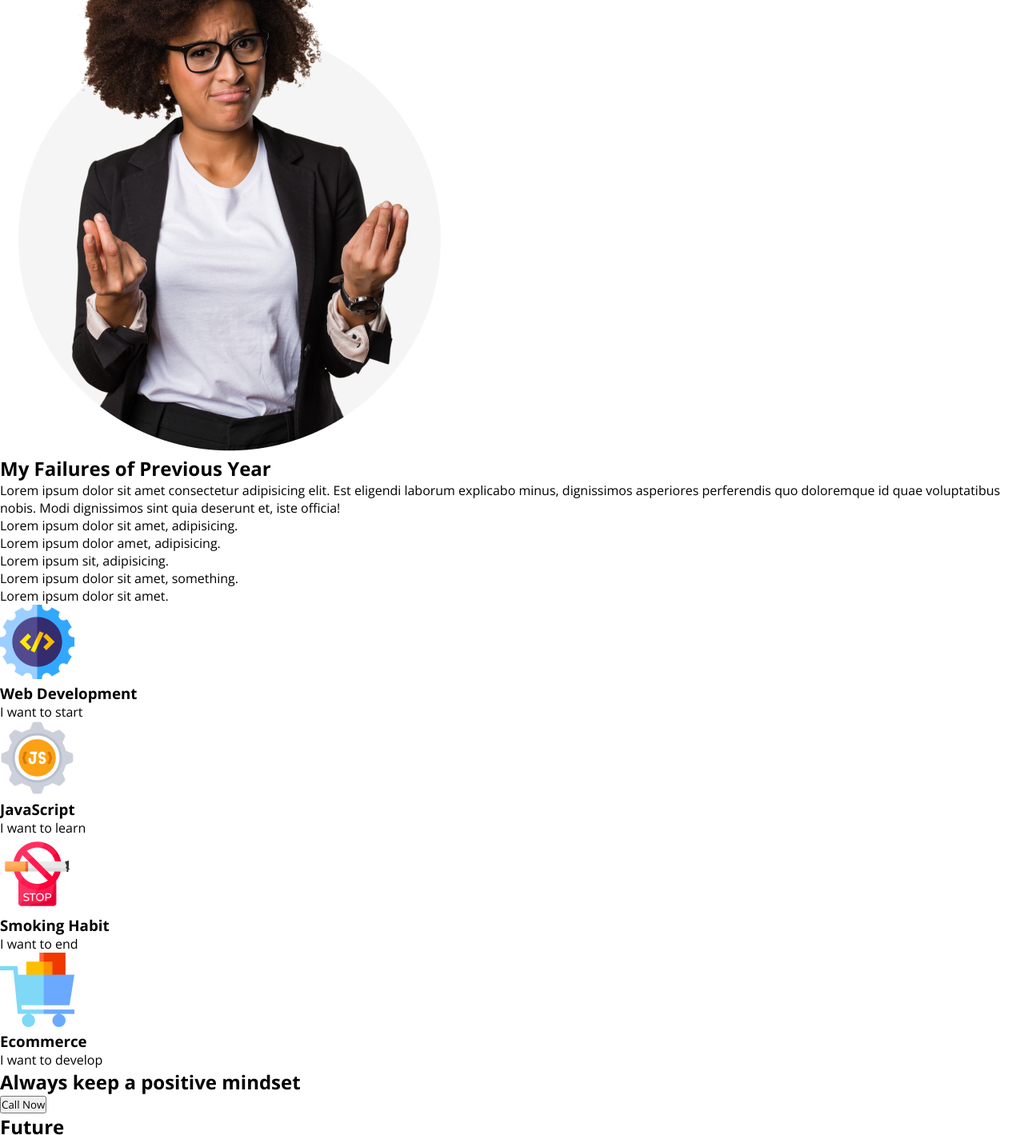
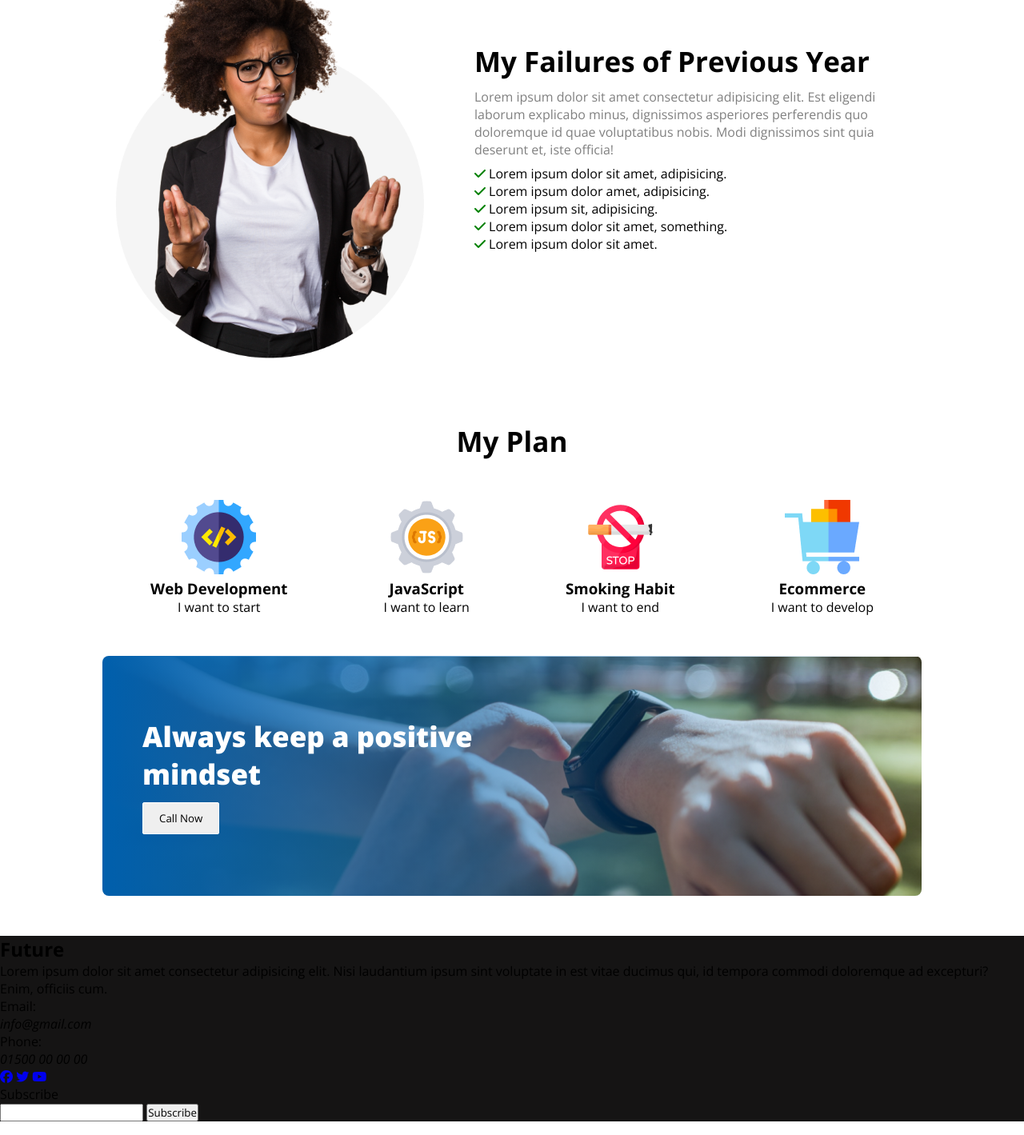
Before and after one commit to mdabarik/new-year-new-me, a plain HTML site: page index.html in a window 1280 px wide. Shown: the part 960-2379 px from the top of the page at 80% size. Drawn offline with nearby package versions, Linux system fonts and the light colour scheme.

Commit message:
two more section added

```diff
--- a/index.html
+++ b/index.html
@@ -11,6 +11,7 @@
     <link
         href="https://fonts.googleapis.com/css2?family=Open+Sans:ital,wght@0,300;0,400;0,500;0,600;0,700;0,800;1,300;1,400;1,500;1,600;1,700;1,800&display=swap"
         rel="stylesheet">
+    <script src="https://kit.fontawesome.com/50528f2296.js" crossorigin="anonymous"></script>
     <link rel="stylesheet" href="./styles/styles.css">
     <title>Practice Task 3</title>
 </head>
@@ -22,7 +23,7 @@
             <h1>All Thinks are <br> Possible If You <br> Believe</h1>
             <p>Lorem ipsum dolor, sit amet consectetur adipisicing elit. Corrupti nobis quisquam, incidunt, illum esse
                 aspernatur reiciendis voluptas maiores,
-                aut cumque  numquam ullam? Corrupti.
+                aut cumque numquam ullam? Corrupti.
                 Sint, autem eaque</p>
             <button class="btn-primary">Contact Us</button>
         </div>
@@ -30,23 +31,25 @@
     <main>
         <!-- Failure Section -->
         <section class="failure">
-            <img src="./images/person.png" alt="Person Img">
+            <img src="./images/person.png" width="528px" height="528px" alt="Person Img">
             <div class="failure-info">
                 <h2>My Failures of Previous Year</h2>
                 <p>Lorem ipsum dolor sit amet consectetur adipisicing elit. Est eligendi laborum explicabo minus,
                     dignissimos asperiores perferendis quo doloremque id quae voluptatibus nobis. Modi dignissimos sint
                     quia deserunt et, iste officia!</p>
                 <ul>
-                    <li>Lorem ipsum dolor sit amet, adipisicing.</li>
-                    <li>Lorem ipsum dolor amet, adipisicing.</li>
-                    <li>Lorem ipsum sit, adipisicing.</li>
-                    <li>Lorem ipsum dolor sit amet, something.</li>
-                    <li>Lorem ipsum dolor sit amet.</li>
+                    <li><i class="fa-solid fa-check"></i> Lorem ipsum dolor sit amet, adipisicing.</li>
+                    <li><i class="fa-solid fa-check"></i> Lorem ipsum dolor amet, adipisicing.</li>
+                    <li><i class="fa-solid fa-check"></i> Lorem ipsum sit, adipisicing.</li>
+                    <li><i class="fa-solid fa-check"></i> Lorem ipsum dolor sit amet, something.</li>
+                    <li><i class="fa-solid fa-check"></i> Lorem ipsum dolor sit amet.</li>
                 </ul>
             </div>
         </section>
         <!-- My Plan Section -->
         <section class="my-plan">
+            <h2>My Plan</h2>
+            <div class="my-plan-container">
                 <div class="plan-info">
                     <img src="./images/icons/web.png" alt="Web Dev Img">
                     <h3>Web Development</h3>
@@ -67,11 +70,14 @@
                     <h3>Ecommerce</h3>
                     <p>I want to develop</p>
                 </div>
+            </div>
         </section>
         <!--Call Now Section-->
         <section class="call-now">
-            <h2>Always keep a positive mindset</h2>
-            <button>Call Now</button>
+            <div class="call-now-container">
+                <h2>Always keep a positive <br> mindset</h2>
+                <button class="btn-primary">Call Now</button>
+            </div>
         </section>
         <!-- Footer Section -->
         <footer>
--- a/styles/styles.css
+++ b/styles/styles.css
@@ -54,3 +54,95 @@ header {
 .header-container > button {
     border-radius: 2px;
 }
+
+.failure {
+    display: flex;
+    justify-content: space-around;
+    align-items: center;
+}
+
+ul > li {
+    list-style: none;
+    font-weight: 100;
+}
+
+ul > li > i {
+    color: green;
+}
+
+/* my failure section */
+.failure {
+    max-width: 80%;
+    margin: auto;
+    margin-top: 80px;
+    margin-bottom: 80px;
+    display: flex;
+    justify-content: space-around;
+    align-items: center;
+}
+
+.failure-info {
+    padding: 50px;
+}
+
+.failure-info h2 {
+    font-size: 35px;
+    margin-bottom: 10px;
+}
+
+.failure-info p {
+    color: grey;
+    margin-bottom: 8px;
+}
+
+/*my plan section*/
+.my-plan {
+    width: 80%;
+    margin: auto;
+}
+
+.my-plan h2 {
+    text-align: center;
+    font-size: 35px;
+    margin-bottom: 50px;
+}
+
+.my-plan-container {
+    display: flex;
+    justify-content: space-around;
+    align-items: center;
+    margin-bottom: 50px;
+    text-align: center;
+}
+
+/* call now section */
+.call-now {
+    text-align: left;
+    width: 80%;
+    height: 300px;
+    margin: auto;
+    margin-bottom: 50px;
+    background-image: linear-gradient(90deg, #005FAC 0%, rgba(0, 95, 172, 0.00) 100%), url("../images/watch.png");
+    background-repeat: no-repeat;
+    background-size: cover;
+    color: white;
+    border-radius: 8px;
+}
+
+.call-now-container {
+    position: relative;
+    top: 50%;
+    transform: translate(0, -50%);
+    padding-left: 50px;
+}
+
+.call-now-container h2 {
+    font-weight: 800;
+    font-size: 35px;
+    margin-bottom: 12px;
+}
+
+/*footer section */
+footer {
+    background-color: #151414;
+}
```
Also changed, not shown: images/watch.png (added). Lines whose indentation alone changed are shown as unchanged.
